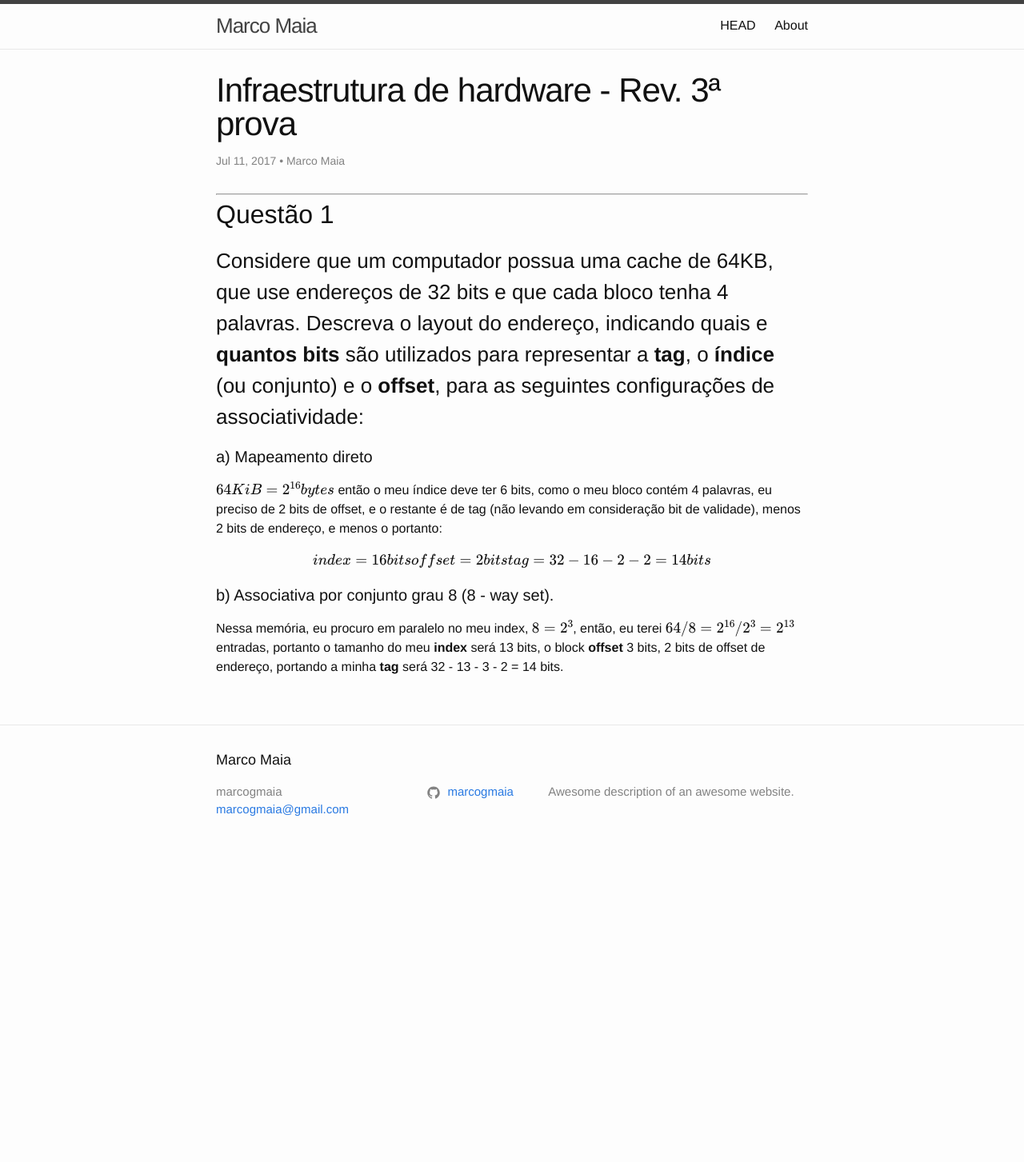
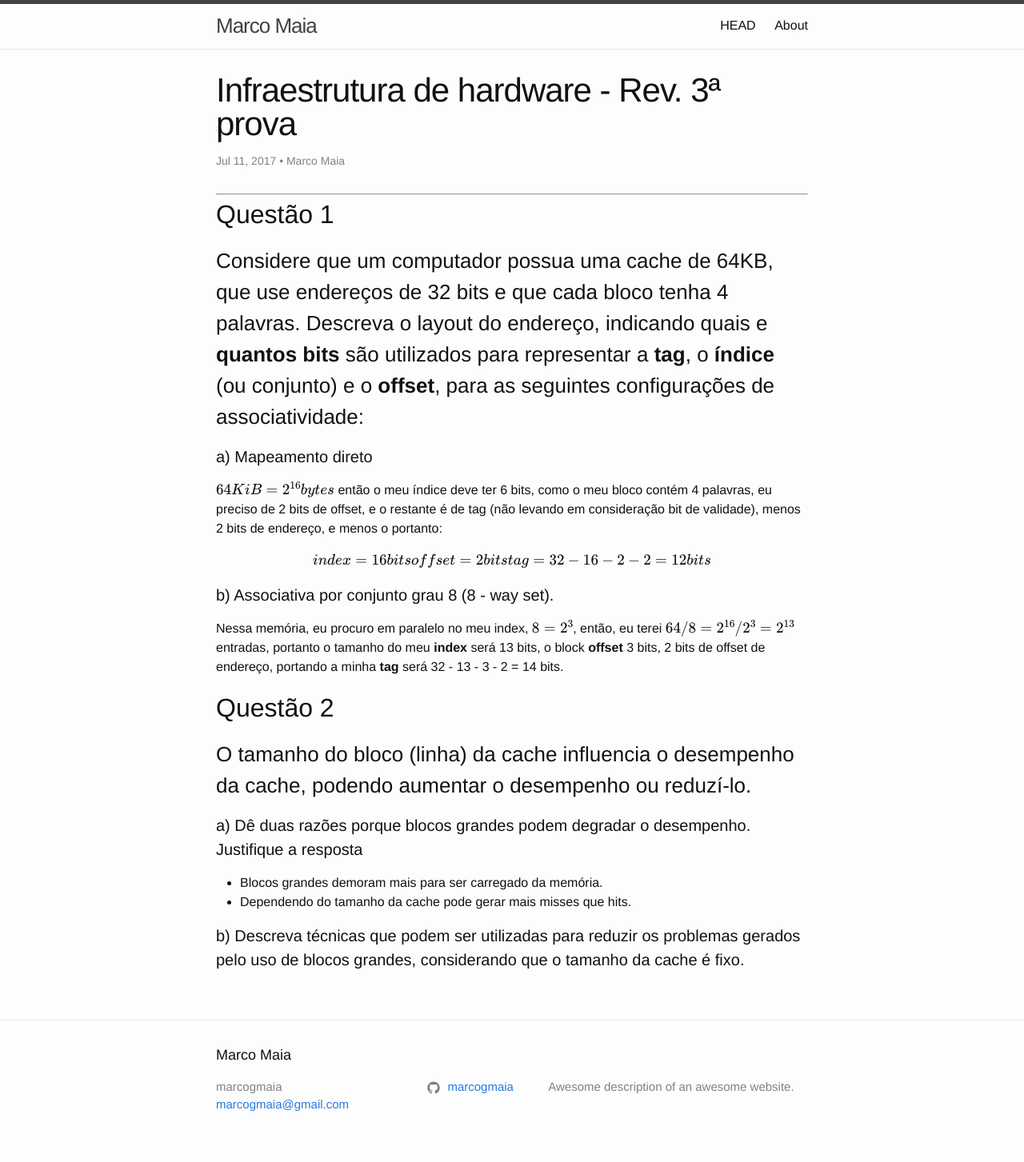
Before and after one commit to marcogmaia/marcogmaia.com, a Jekyll site: the page built from _posts/notes/2017-07-11-revisa-infra-hardware-prova3.md, in a window 1280 px wide. Shown: the whole page at 80% size. Built offline with Jekyll 4.4.1, drawn with Linux system fonts in a browser that asks for light colours; formulas are drawn with MathJax 3; before the commit the page ends 1084 px from its top, so only the background shows below that.

Commit message:
hardware

```diff
--- a/_posts/notes/2017-07-11-revisa-infra-hardware-prova3.md
+++ b/_posts/notes/2017-07-11-revisa-infra-hardware-prova3.md
@@ -18,9 +18,19 @@ $$ 64KiB = 2^{16} bytes $$ então o meu índice deve ter 6 bits, como o meu bloc
 
 $$ index = 16 bits \\
 offset = 2 bits \\
-tag = 32 - 16 - 2 - 2 = 14 bits $$
+tag = 32 - 16 - 2 - 2 = 12 bits $$
 
 
 #### b) Associativa por conjunto grau 8 (8 - way set).
 
 Nessa memória, eu procuro em paralelo no meu index, $$ 8 = 2^3 $$, então, eu terei $$64/8 = 2^{16}/2^3 = 2^{13}$$ entradas, portanto o tamanho do meu **index** será 13 bits, o block **offset** 3 bits, 2 bits de offset de endereço, portando a minha **tag** será 32 - 13 - 3 - 2 = 14 bits.
+
+## Questão 2
+### O tamanho do bloco (linha) da cache influencia o desempenho da cache, podendo aumentar o desempenho ou reduzí-lo.
+
+#### a) Dê duas razões porque blocos grandes podem degradar o desempenho. Justifique a resposta
+
+- Blocos grandes demoram mais para ser carregado da memória.
+- Dependendo do tamanho da cache pode gerar mais misses que hits.
+
+#### b) Descreva técnicas que podem ser utilizadas para reduzir os problemas gerados pelo uso de blocos grandes, considerando que o tamanho da cache é fixo.
```
